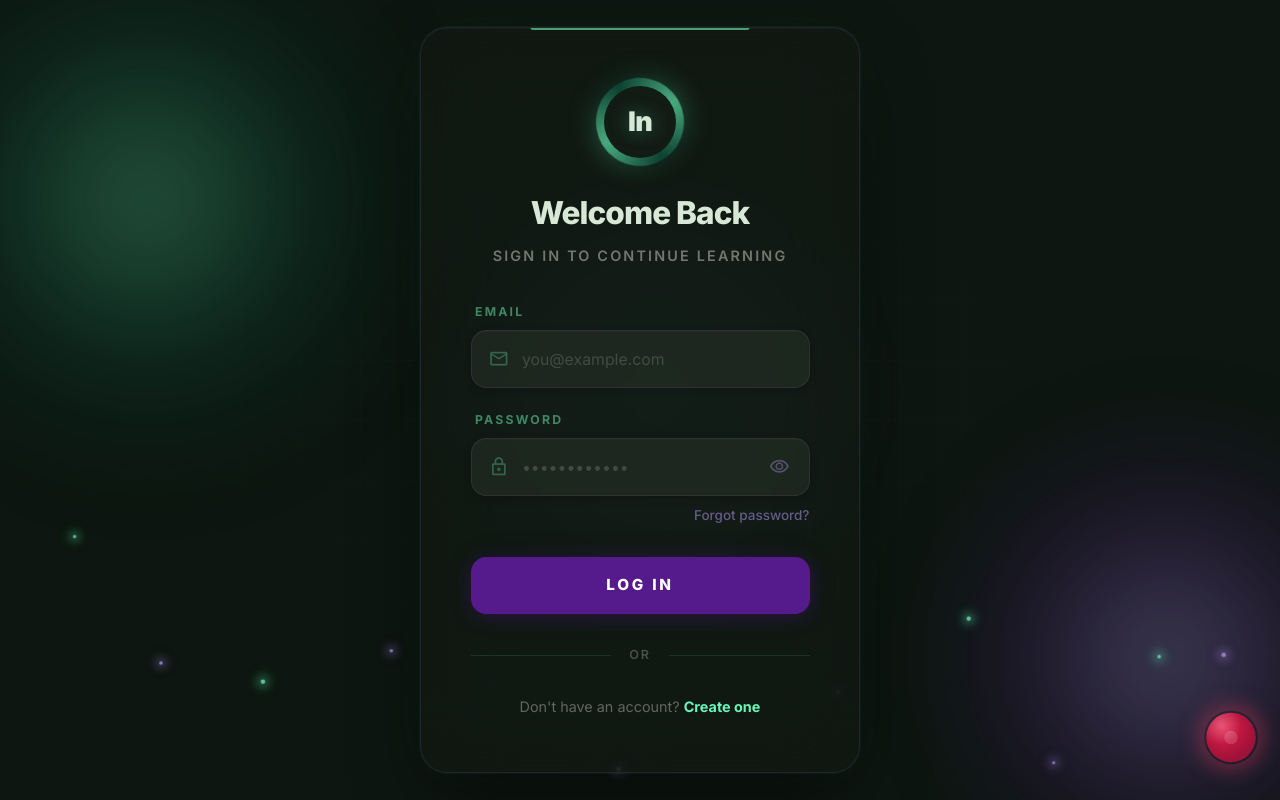
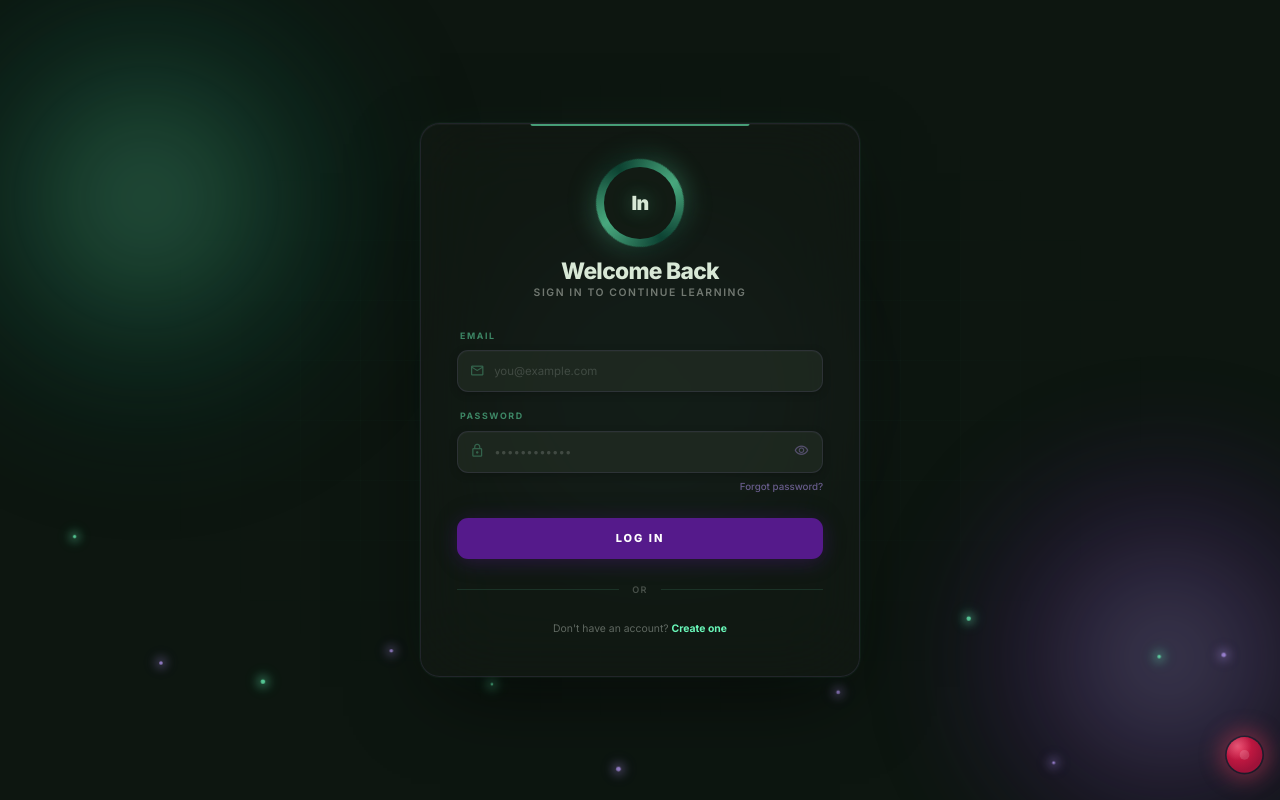
Before and after one commit to Russelweb/InStudy-2.0, a React (Vite) app in the folder frontend-v2/: page /login in a window 1280 px wide. Built offline with nearby package versions, Linux system fonts and the light colour scheme; no server answers.

Commit message:
fixed size of screen and components

```diff
--- a/frontend-v2/index.html
+++ b/frontend-v2/index.html
@@ -12,7 +12,7 @@
     <link href="https://fonts.googleapis.com/css2?family=Inter:wght@100..900&display=swap" rel="stylesheet" />
     <link rel="stylesheet" href="https://fonts.googleapis.com/css2?family=Material+Symbols+Outlined:wght,FILL@100..700,0..1&display=swap" />
   </head>
-  <body class="bg-[#040805] text-[#f8fef6]">
+  <body class="bg-[#040805] text-[#f8fef6] text-sm">
     <div id="root"></div>
     <script type="module" src="/src/main.jsx"></script>
   </body>
--- a/frontend-v2/src/index.css
+++ b/frontend-v2/src/index.css
@@ -4,19 +4,25 @@
 
 :root {
   color-scheme: dark;
-  /* Fluid typography base - scaled up for better readability */
-  font-size: 16px;
+  /* Base font size calibrated for 100% browser zoom on 1080p+ screens */
+  font-size: 12px;
 }
 
 @media (min-width: 768px) {
   :root {
-    font-size: 17px;
+    font-size: 12.5px;
   }
 }
 
 @media (min-width: 1280px) {
   :root {
-    font-size: 18px;
+    font-size: 13px;
+  }
+}
+
+@media (min-width: 1920px) {
+  :root {
+    font-size: 14px;
   }
 }
 
```
